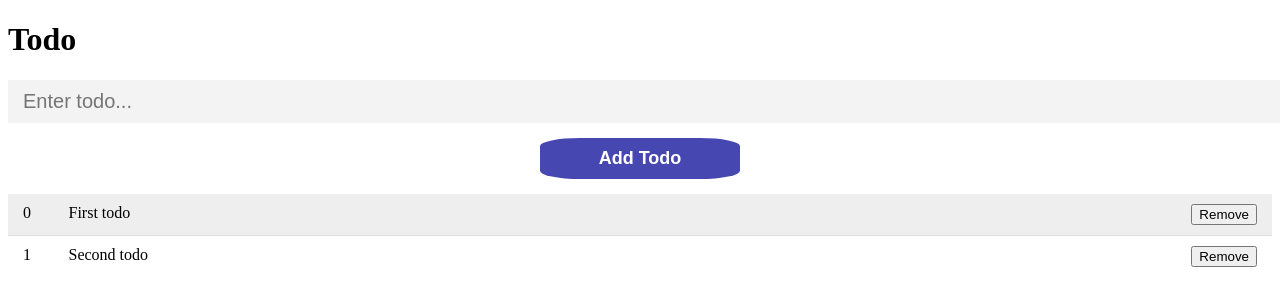
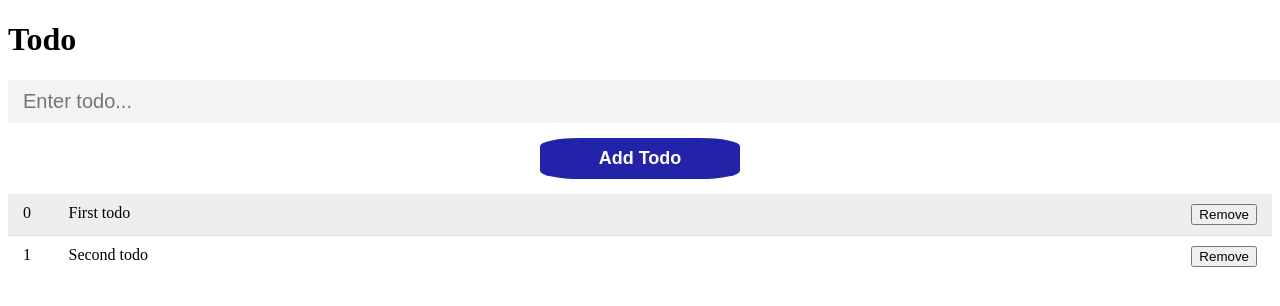
Before and after one commit to MISTOM/angular-todo, an Angular app: page / in a window 1280 px wide. Shown: the top 306 px of the page. Built offline with nearby package versions, Linux system fonts and the light colour scheme.

Commit message:
fix, working with forms

```diff
--- a/src/app/app.module.ts
+++ b/src/app/app.module.ts
@@ -1,5 +1,6 @@
 import { NgModule } from '@angular/core';
 import { BrowserModule } from '@angular/platform-browser';
+
 import { FormsModule } from '@angular/forms';
 
 import { AppComponent } from './app.component';
--- a/src/app/component/todos/todos.component.css
+++ b/src/app/component/todos/todos.component.css
@@ -46,7 +46,7 @@
     border-radius: 20%;
 	outline: none;
 	background: none;
-    background-color: #4747b1;
+    background-color: #2323aa;
 	color: #FFF;
 	margin: 15px auto;
 
--- a/src/app/component/todos/todos.component.ts
+++ b/src/app/component/todos/todos.component.ts
@@ -26,7 +26,6 @@ export class TodosComponent implements OnInit {
       }
     ]
   }
-
   toggleDone (id:number) {
     this.todos.map((v, i) => {
       if (i == id) v.completed = !v.completed;
```
